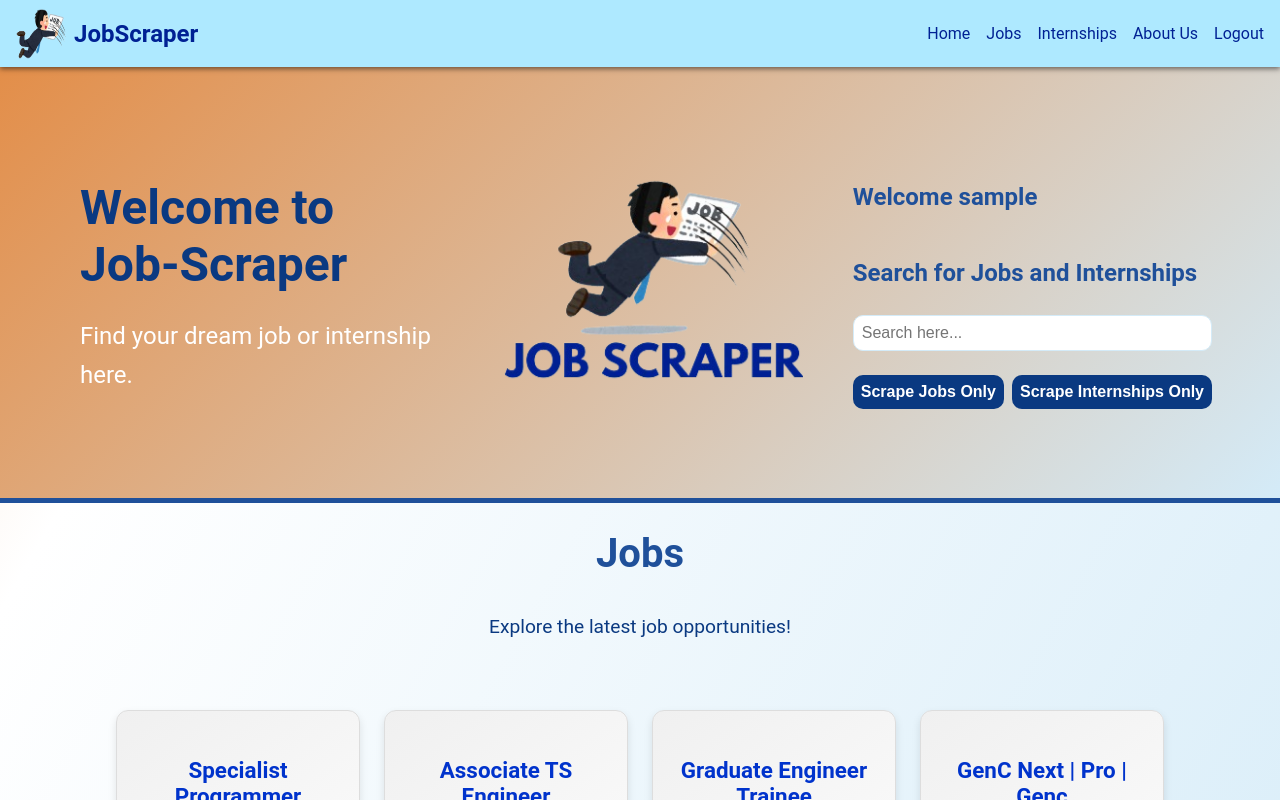
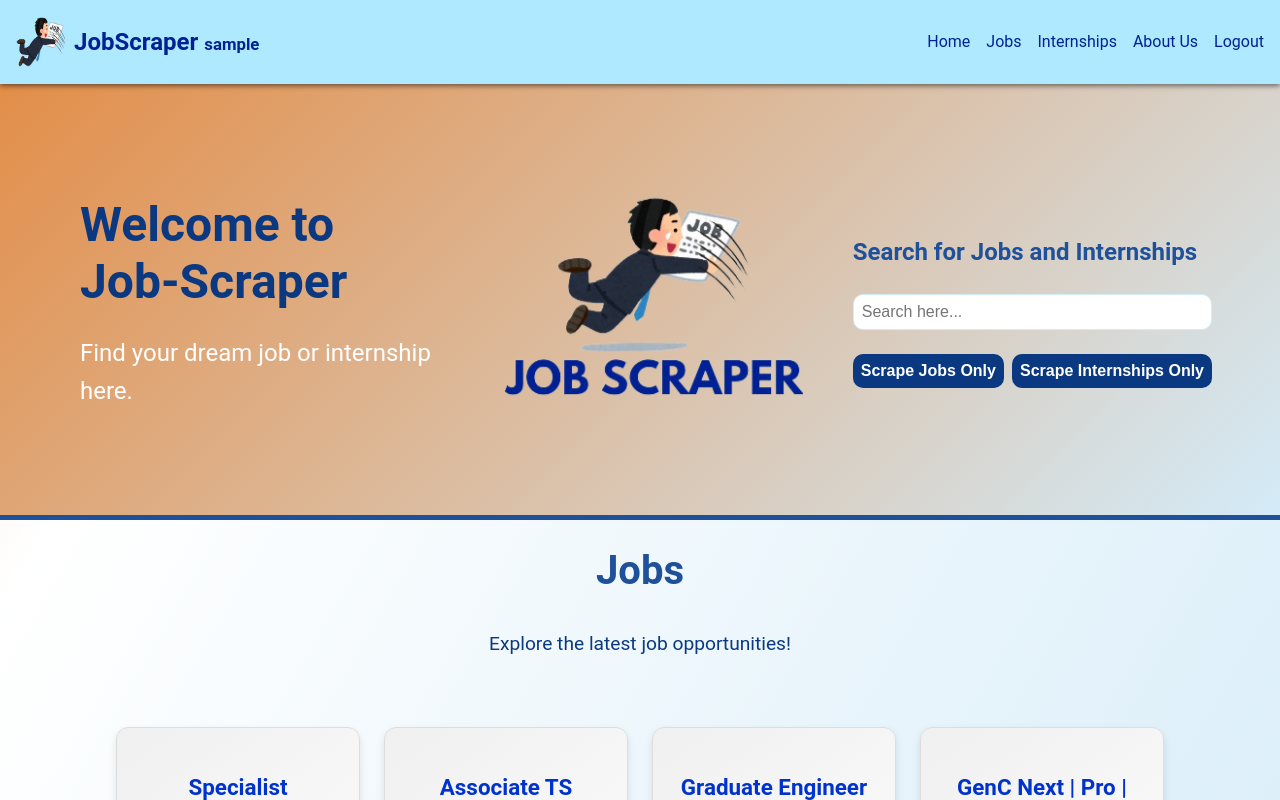
Before and after one commit to apeksha-ankola/JobScraper-Frontend, a React (Create React App) app: page / in a window 1280 px wide. Shown: the top 800 px of the page. Built offline with nearby package versions, Linux system fonts and the light colour scheme; sample sign-in values are in the browser's storage.

Commit message:
{name} sent to Navbar

```diff
--- a/src/Components/Landingpage/LandingPage.jsx
+++ b/src/Components/Landingpage/LandingPage.jsx
@@ -120,7 +120,7 @@ const LandingPage = ({ setView }) => {
     try {
       const encodedType = encodeURIComponent(type);
       const apiUrl = `http://127.0.0.1:5000/internships?search=${encodedType}`;
-      const token = "da_anandz"; // Replace with your actual token if needed
+      // const token = "da_anandz"; // Replace with your actual token if needed
 
       const response = await axios.get(apiUrl, {
         withCredentials: true, // Include cookies with the request
@@ -158,7 +158,7 @@ const LandingPage = ({ setView }) => {
   const filteredJobs = jobs.filter((job) =>
     job.title.toLowerCase().includes(searchQuery.toLowerCase())
   );
-  const name = sessionStorage.getItem("username")
+  // const name = sessionStorage.getItem("username")
 
   return (
     <div className="landing-page">
@@ -168,7 +168,7 @@ const LandingPage = ({ setView }) => {
       {!loading && (
 
         <div className="search-container">
-        <h2>Welcome {name}</h2>
+        {/* <h2>Welcome {name}</h2> */}
           <h2>Search for Jobs and Internships</h2>
           <input
             type="text"
--- a/src/Components/Navbar/Navbar.css
+++ b/src/Components/Navbar/Navbar.css
@@ -65,8 +65,15 @@
 /* Add hover effect */
 .hamburger:hover .menu-icon {
   transform: scale(1.1);
-  color: #0056b3; /* Darker shade on hover */
+  color: #002194; /* Darker shade on hover */
 }
+
+.user-name {
+  font-size: 0.7em; /* Adjust this value to change the font size */
+   /* Optional: Reduce the weight if needed */
+  color: #002194 /* Optional: Adjust the color for better readability */
+}
+
 
 /* Responsive Styles */
 @media (max-width: 768px) {
--- a/src/Components/Navbar/Navbar.jsx
+++ b/src/Components/Navbar/Navbar.jsx
@@ -1,12 +1,13 @@
 import React, { useState } from "react";
 import { useNavigate } from "react-router-dom";
-import { RiMenuSearchFill } from "react-icons/ri"; // Import the icon
+import { RiMenuSearchFill } from "react-icons/ri";
 import "./Navbar.css";
 import logo from "../Images/no-bg111.png";
 
 const Navbar = ({ handleLogout }) => {
-  const [isOpen, setIsOpen] = useState(false); // State to toggle the hamburger menu
+  const [isOpen, setIsOpen] = useState(false);
   const navigate = useNavigate();
+  const name = sessionStorage.getItem("username"); // Retrieve the name from sessionStorage
 
   const toggleMenu = () => {
     setIsOpen(!isOpen);
@@ -15,12 +16,12 @@ const Navbar = ({ handleLogout }) => {
   const scrollToSection = (sectionId) => {
     const section = document.getElementById(sectionId);
     section.scrollIntoView({ behavior: "smooth" });
-    setIsOpen(false); // Close menu after clicking a link
+    setIsOpen(false);
   };
 
   const logout = () => {
-    handleLogout(); // Call the handleLogout function passed as a prop
-    navigate("/login"); // Redirect to the login page
+    handleLogout();
+    navigate("/login");
   };
 
   return (
@@ -29,7 +30,9 @@ const Navbar = ({ handleLogout }) => {
         {/* Logo */}
         <div className="navbar-logo">
           <img src={logo} alt="Logo" />
-          <h1>JobScraper</h1>
+          <h2>
+            JobScraper <span className="user-name">{name}</span>
+          </h2>
         </div>
 
         {/* Hamburger Icon */}
```
